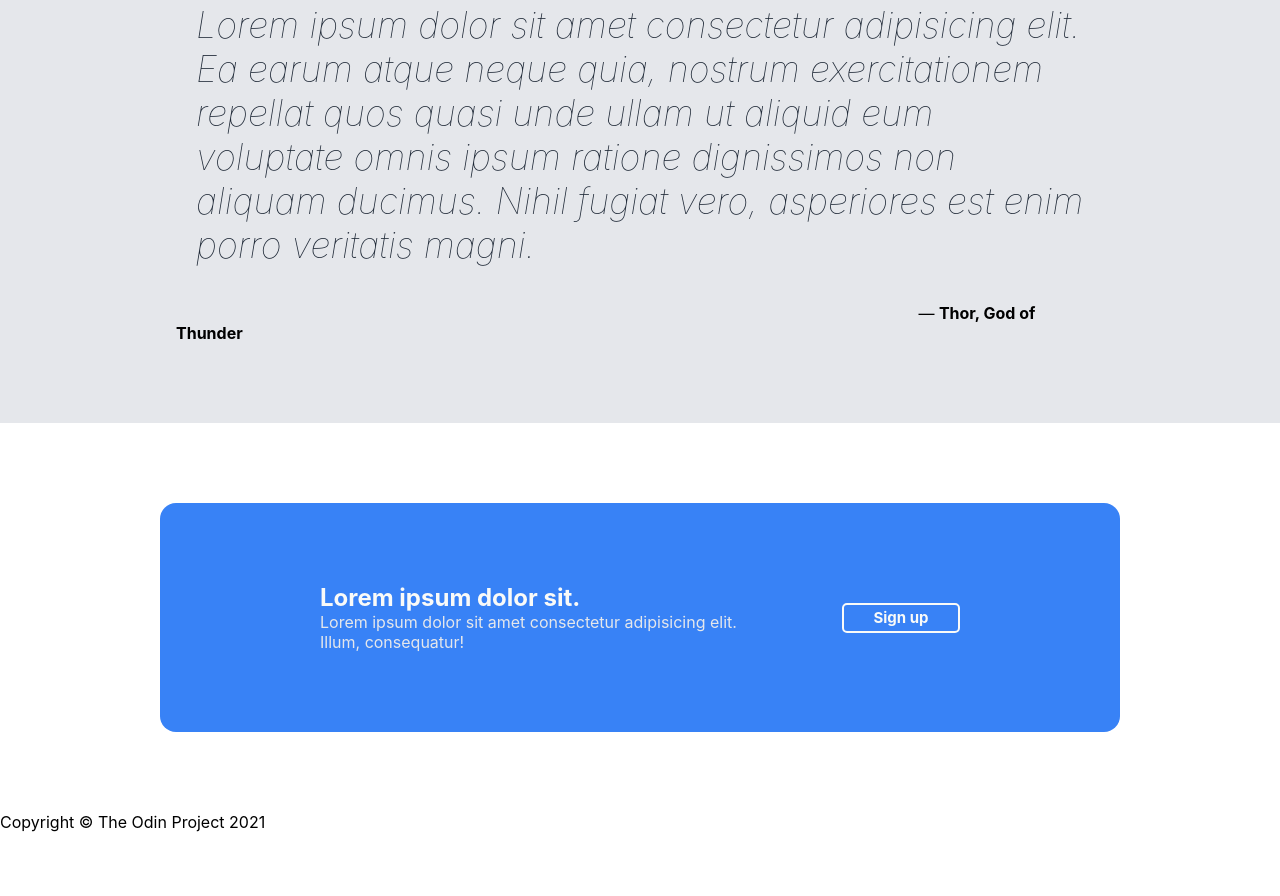
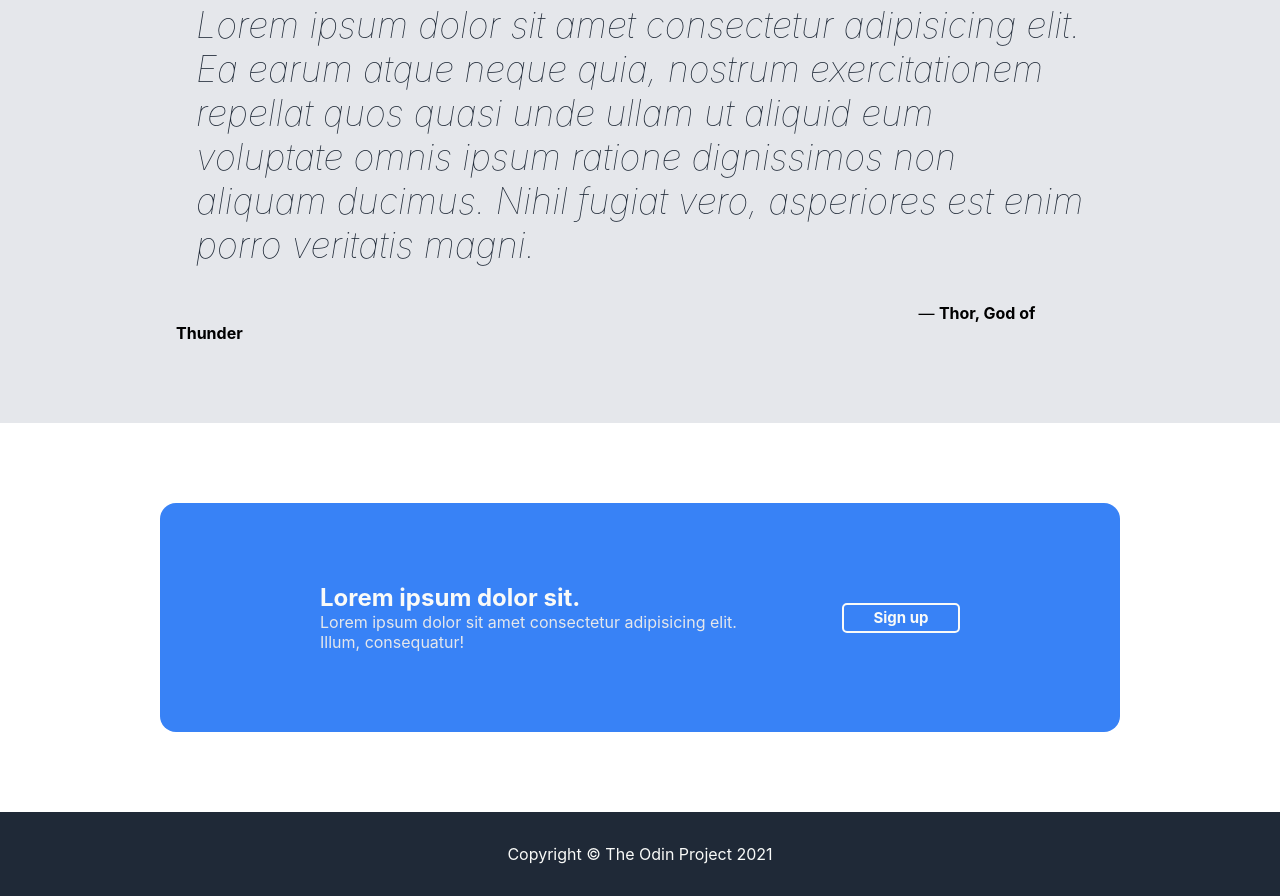
Before and after one commit to nanicoderrepo/landing-page, a plain HTML site: page index.html in a window 1280 px wide. Shown: the part 1130-2026 px from the top of the page. Before the commit the page ends 1962 px from the top, so only its background shows below. Drawn offline with Linux system fonts and the light colour scheme.

Commit message:
update style for footer

```diff
--- a/style.css
+++ b/style.css
@@ -131,9 +131,6 @@ header .nav ul li a:hover {
 }
 
 .quote {
-}
-
-.quote {
     margin: 0;
     background: var(--sec-color);
     padding: 4em 10em;
@@ -191,4 +188,12 @@ header .nav ul li a:hover {
 }
 
 footer {
+    display: flex;
+    background-color: var(--dark-bg);
+    justify-content: center;
+    padding: 2em 0em;
 }
+
+footer p {
+    color: var(--header-color);
+}
```
